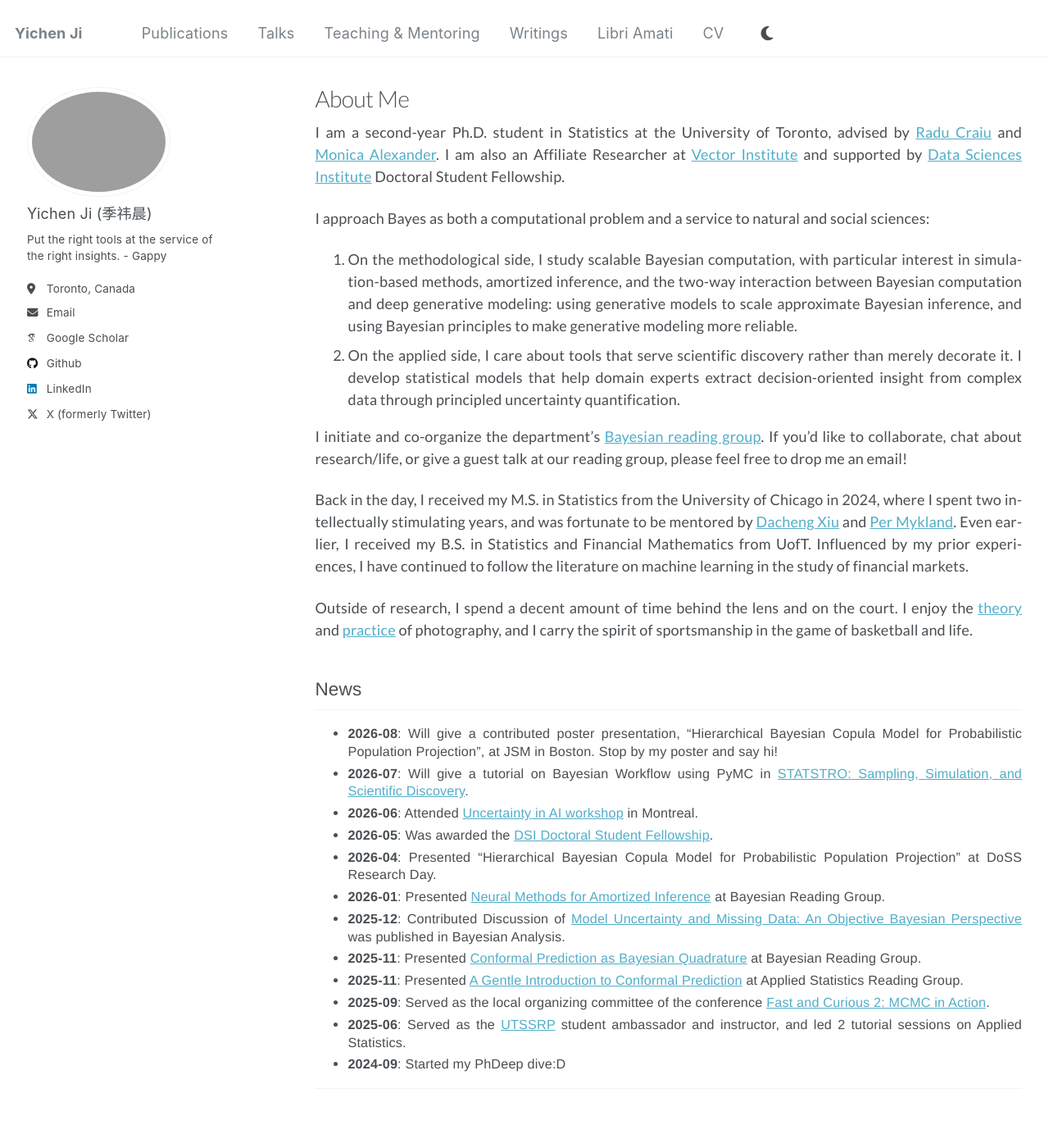
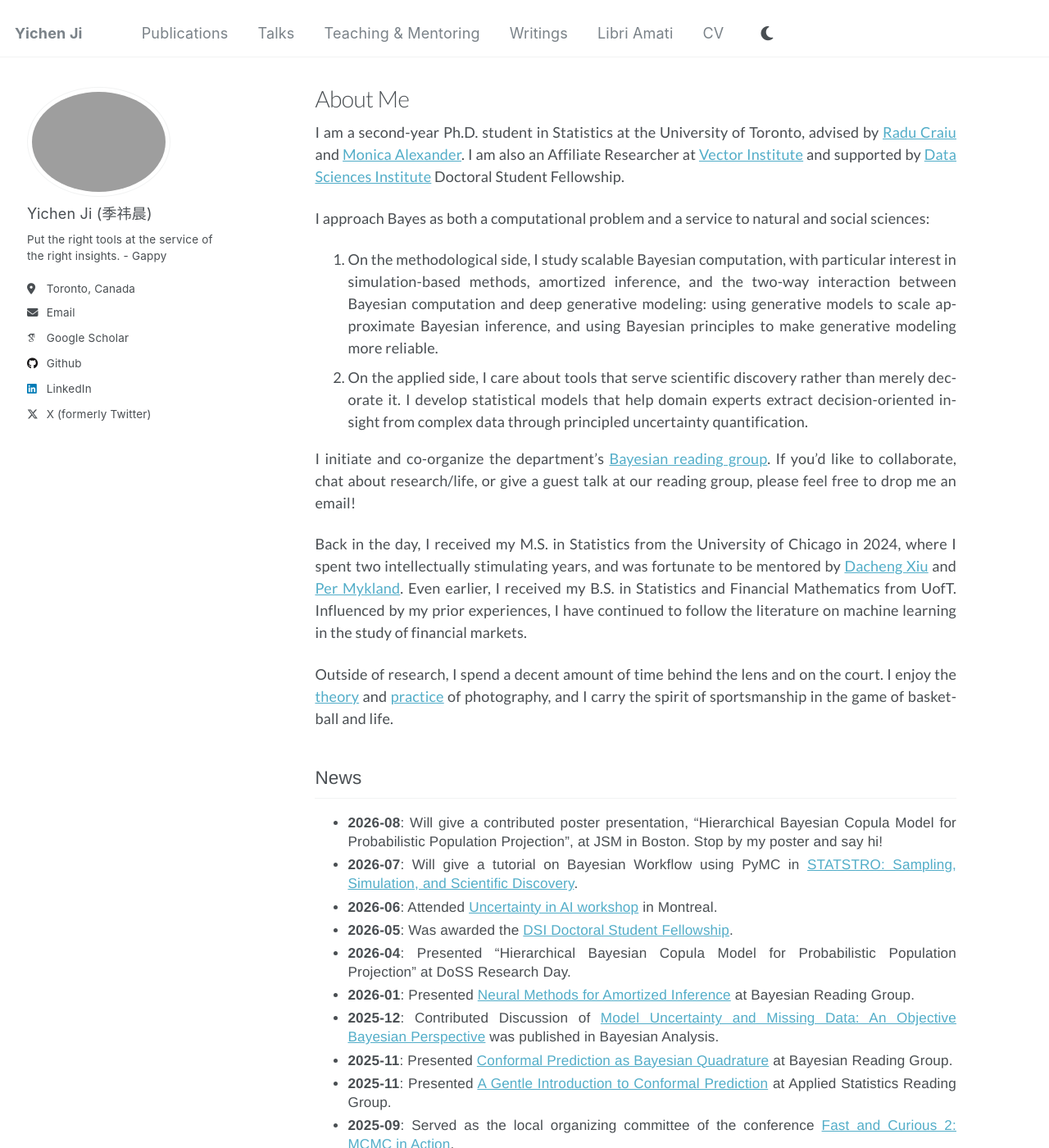
Before and after one commit to user-jiyichen/user-jiyichen.github.io, a Jekyll site: the page built from _pages/about.md, in a window 1280 px wide and 1400 px high. Shown: the whole window at 82% size. Built offline with Jekyll 4.4.1, drawn with Linux system fonts in a browser that asks for light colours; some web fonts are replaced.

Commit message:
Update main.scss

```diff
--- a/assets/css/main.scss
+++ b/assets/css/main.scss
@@ -82,11 +82,11 @@
   .page,
   .archive {
     width: calc(100% - 300px);
-    padding-right: 0 !important;
+    padding-right: 80px !important;
   }
 
   .sidebar {
-    width: 300px;
+    width: 250px;
   }
 }
 
@@ -103,8 +103,8 @@
 
 .news-list li {
   font-family: "Helvetica Neue", Helvetica, Arial, sans-serif;
-  font-weight: 300;
-  font-size: 0.9em;
+  font-weight: 350;
+  font-size: 0.95em;
   line-height: 1.35;
   margin-bottom: 0.3em;
 }
```
